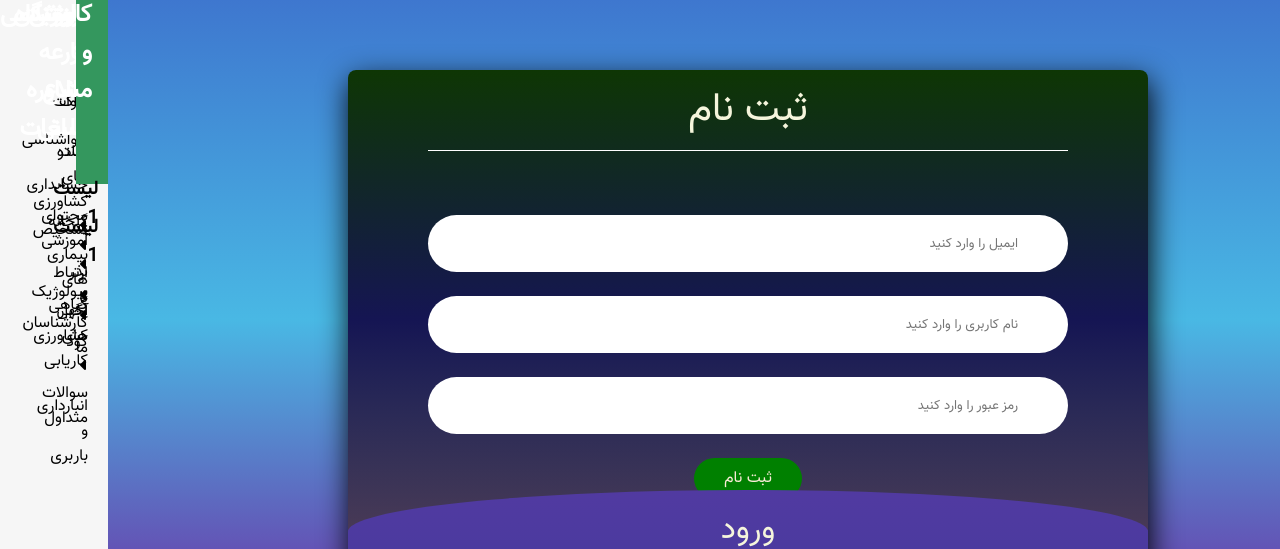
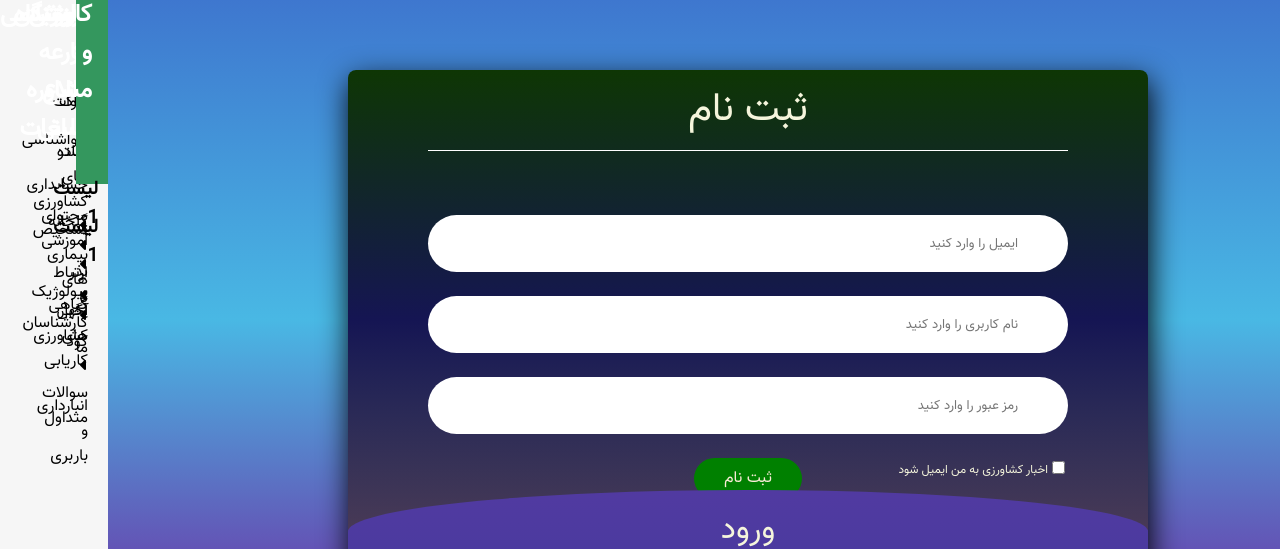
Before and after one commit to 1997morteza/keshavarzi, a plain HTML site: page signup.html in a window 1280 px wide. Shown: the part 147-696 px from the top of the page. Drawn offline with Linux system fonts and the light colour scheme; files whose address does not match are found by name.

Commit message:
Update signup.html

```diff
--- a/signup.html
+++ b/signup.html
@@ -284,7 +284,7 @@
         <div class="main-form">
             <div class="signup">
                 <input type="checkbox" id="checkToggle" aria-hidden="true">
-                <form class="form">
+                <form style="position: relative;" class="form">
                     <label for="checkToggle" id="signupLabel">ثبت نام</label>
                     <input type="text" class="email" name="email" placeholder="ایمیل را وارد کنید">
                     <span class="errorField errorEmail"></span>
@@ -292,7 +292,13 @@
                     <span class="errorField errorUsername"></span>
                     <input type="password" class="password" name="password" placeholder="رمز عبور را وارد کنید">
                     <span class="errorField errorPassword"></span>
+                    <div class="submitbox" style="display: flex;">
+                     <div style="cursor: pointer; display: flex; position: absolute; right: 0;" class="mem1">
+                        <input style="cursor: pointer;" type="checkbox" name="mem" id="mem">
+                            <label for="mem" style="user-select: none; margin: 0; border-bottom: none; font-size: 12px;">اخبار کشاورزی به من ایمیل شود</label>
+                        </div>
                     <button type="submit" class="submit">ثبت نام</button>
+                        </div>
                 </form>
             </div>
             <div class="signin">
```
